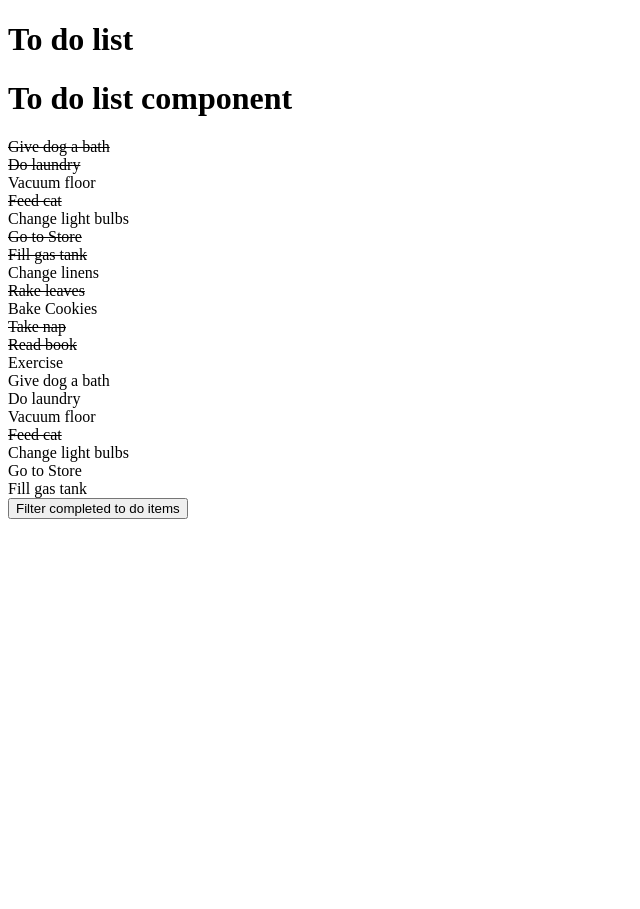
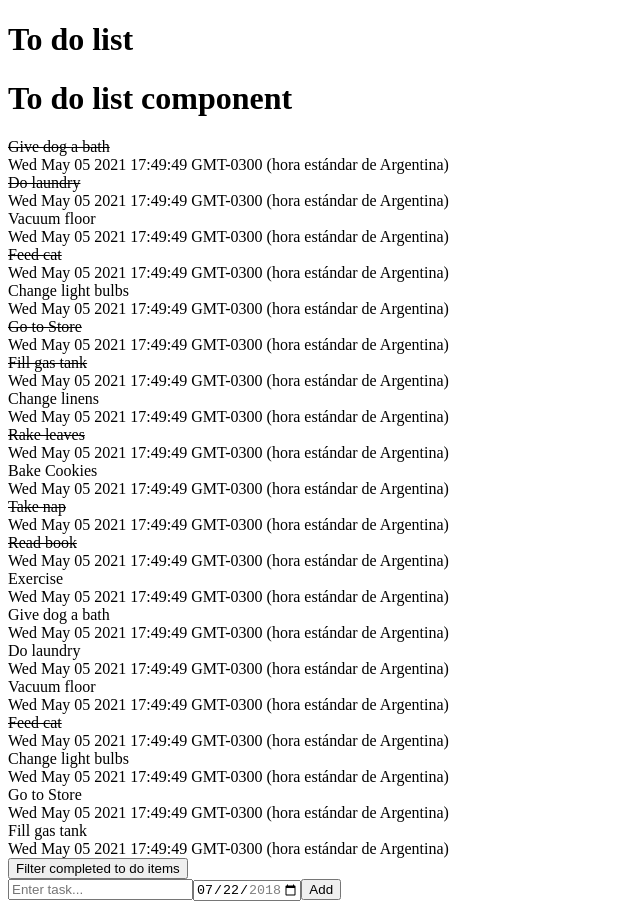
Before and after one commit to AndreaGallo264/todo-app, a React (Create React App) app: page / in a window 1280 px wide. Shown: the whole page, without its empty margins (0-640 px from the left). Before the commit the page ends 800 px from the top, so only its background shows below. Built offline with nearby package versions, Linux system fonts and the light colour scheme.

Commit message:
form-component - completed react tutorial - implemented dueDate field - added dueDate field to mock data and is now shown in the toDo component

```diff
--- a/src/App.js
+++ b/src/App.js
@@ -6,6 +6,7 @@ import data from "./data.json";
 //Components
 import Header from "./Header";
 import ToDoList from "./ToDoList";
+import ToDoForm from "./ToDoForm";
 
 function App() {
   const [toDoList, setToDoList] = useState(data);
@@ -24,13 +25,25 @@ function App() {
     });
     setToDoList(filtered);
   };
+
+  const addTask = (userInput) => {
+    let copy = [
+      ...toDoList,
+      {
+        id: toDoList.length + 1,
+        task: userInput.task,
+        complete: false,
+        dueDate: userInput.dueDate,
+      },
+    ];
+    setToDoList(copy);
+  };
   return (
     <div className="App">
       <Header />
       <ToDoList toDoList={toDoList} handleToggle={handleToggle} />
-      <button onClick={() => handleFilter()}>
-        Filter completed to do items
-      </button>
+      <button onClick={handleFilter}>Filter completed to do items</button>
+      <ToDoForm addTask={addTask} />
     </div>
   );
 }
--- a/src/ToDo/index.jsx
+++ b/src/ToDo/index.jsx
@@ -3,6 +3,7 @@ import "./style.css";
 
 const ToDo = ({ todo, handleToggle }) => {
   return (
+    <>
       <div
         className={todo.complete ? "strike" : ""}
         onClick={() => {
@@ -11,6 +12,8 @@ const ToDo = ({ todo, handleToggle }) => {
       >
         {todo.task}
       </div>
+      <div>{todo.dueDate}</div>
+    </>
   );
 };
 
--- /dev/null
+++ b/src/ToDoForm/index.jsx
@@ -0,0 +1,45 @@
+import React, { useState } from "react";
+
+const ToDoForm = ({ addTask }) => {
+  const [userInput, setUserInput] = useState({
+    task: "",
+    dueDate: new Date(),
+  });
+  const handleChange = (event) => {
+    setUserInput({
+      ...userInput,
+      [event.target.name]: event.target.value,
+    });
+  };
+  const handleSubmit = (e) => {
+    e.preventDefault();
+    addTask(userInput);
+    setUserInput({
+      task: "",
+      dueDate: new Date(),
+    });
+  };
+  return (
+    <form onSubmit={handleSubmit}>
+      <input
+        value={userInput.task}
+        type="text"
+        onChange={handleChange}
+        placeholder="Enter task..."
+        name="task"
+      />
+      <input
+        type="date"
+        id="start"
+        name="dueDate"
+        value="2018-07-22"
+        min="2018-01-01"
+        max="2018-12-31"
+        onChange={handleChange}
+      />
+      <button type="submit">Add</button>
+    </form>
+  );
+};
+
+export default ToDoForm;
--- a/src/data.json
+++ b/src/data.json
@@ -1,81 +1,101 @@
 [{
   "id": 1,
   "task": "Give dog a bath",
-  "complete": true
+  "complete": true,
+  "dueDate": "Wed May 05 2021 17:49:49 GMT-0300 (hora estándar de Argentina)"
 }, {
   "id": 2,
   "task": "Do laundry",
-  "complete": true
+  "complete": true,
+  "dueDate": "Wed May 05 2021 17:49:49 GMT-0300 (hora estándar de Argentina)"
 }, {
   "id": 3,
   "task": "Vacuum floor",
-  "complete": false
+  "complete": false,
+  "dueDate": "Wed May 05 2021 17:49:49 GMT-0300 (hora estándar de Argentina)"
 }, {
   "id": 4,
   "task": "Feed cat",
-  "complete": true
+  "complete": true,
+  "dueDate": "Wed May 05 2021 17:49:49 GMT-0300 (hora estándar de Argentina)"
 }, {
   "id": 5,
   "task": "Change light bulbs",
-  "complete": false
+  "complete": false,
+  "dueDate": "Wed May 05 2021 17:49:49 GMT-0300 (hora estándar de Argentina)"
 }, {
   "id": 6,
   "task": "Go to Store",
-  "complete": true
+  "complete": true,
+  "dueDate": "Wed May 05 2021 17:49:49 GMT-0300 (hora estándar de Argentina)"
 }, {
   "id": 7,
   "task": "Fill gas tank",
-  "complete": true
+  "complete": true,
+  "dueDate": "Wed May 05 2021 17:49:49 GMT-0300 (hora estándar de Argentina)"
 }, {
   "id": 8,
   "task": "Change linens",
-  "complete": false
+  "complete": false,
+  "dueDate": "Wed May 05 2021 17:49:49 GMT-0300 (hora estándar de Argentina)"
 }, {
   "id": 9,
   "task": "Rake leaves",
-  "complete": true
+  "complete": true,
+  "dueDate": "Wed May 05 2021 17:49:49 GMT-0300 (hora estándar de Argentina)"
 }, {
   "id": 10,
   "task": "Bake Cookies",
-  "complete": false
+  "complete": false,
+  "dueDate": "Wed May 05 2021 17:49:49 GMT-0300 (hora estándar de Argentina)"
 }, {
   "id": 11,
   "task": "Take nap",
-  "complete": true
+  "complete": true,
+  "dueDate": "Wed May 05 2021 17:49:49 GMT-0300 (hora estándar de Argentina)"
 }, {
   "id": 12,
   "task": "Read book",
-  "complete": true
+  "complete": true,
+  "dueDate": "Wed May 05 2021 17:49:49 GMT-0300 (hora estándar de Argentina)"
 }, {
   "id": 13,
   "task": "Exercise",
-  "complete": false
+  "complete": false,
+  "dueDate": "Wed May 05 2021 17:49:49 GMT-0300 (hora estándar de Argentina)"
 }, {
   "id": 14,
   "task": "Give dog a bath",
-  "complete": false
+  "complete": false,
+  "dueDate": "Wed May 05 2021 17:49:49 GMT-0300 (hora estándar de Argentina)"
 }, {
   "id": 15,
   "task": "Do laundry",
-  "complete": false
+  "complete": false,
+  "dueDate": "Wed May 05 2021 17:49:49 GMT-0300 (hora estándar de Argentina)"
 }, {
   "id": 16,
   "task": "Vacuum floor",
-  "complete": false
+  "complete": false,
+  "dueDate": "Wed May 05 2021 17:49:49 GMT-0300 (hora estándar de Argentina)"
 }, {
   "id": 17,
   "task": "Feed cat",
-  "complete": true
+  "complete": true,
+  "dueDate": "Wed May 05 2021 17:49:49 GMT-0300 (hora estándar de Argentina)"
 }, {
   "id": 18,
   "task": "Change light bulbs",
-  "complete": false
+  "complete": false,
+  "dueDate": "Wed May 05 2021 17:49:49 GMT-0300 (hora estándar de Argentina)"
 }, {
   "id": 19,
   "task": "Go to Store",
-  "complete": false
+  "complete": false,
+  "dueDate": "Wed May 05 2021 17:49:49 GMT-0300 (hora estándar de Argentina)"
 }, {
   "id": 20,
   "task": "Fill gas tank",
-  "complete": false
+  "complete": false,
+  "dueDate": "Wed May 05 2021 17:49:49 GMT-0300 (hora estándar de Argentina)"
 }]
```
Lines whose indentation alone changed are shown as unchanged.
